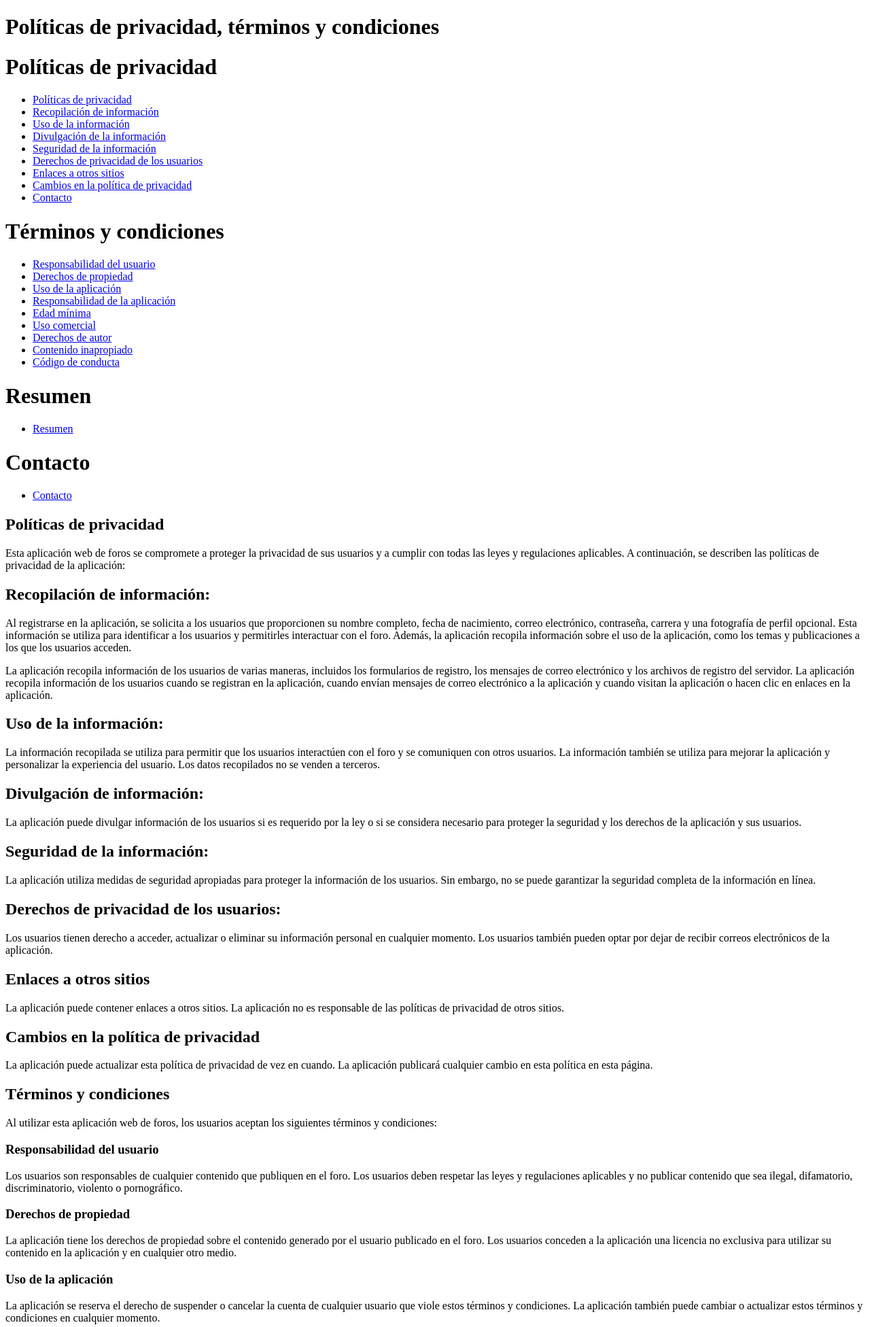
After one commit to Michinded/Proyecto-Integrador-HelpMe-S184-5, a Django app: page /policies/ in a window 1280 px wide. The commit adds this page. Shown: the top 1952 px of the page at 68% size. Run offline with Django 4.2, Linux system fonts and the light colour scheme.

Commit message:
Creación de las políticas
Se creo la vista para las políticas, términos y condiciones de la aplicación.

```diff
--- a/blogs/templates/inicio.html
+++ b/blogs/templates/inicio.html
@@ -25,6 +25,7 @@
         <p>PROYECTO INTEGRADOR: "HELP ME"</p>
         <!--  Derechos de autor y año actual  -->
         <p>&copy; {{ year }} - Todos los derechos reservados</p>
+        <h3><a href="{% url 'policies' %}">Términos, condiciones y Política de privacidad</a></h3>
     </footer>
 </body>
 </html>
--- /dev/null
+++ b/blogs/templates/policies.html
@@ -0,0 +1,154 @@
+{% extends 'template-inicio.html' %}
+
+{% block title %} Políticas y condiciones {% endblock %}
+
+{% block content %}
+
+<h1>Políticas de privacidad, términos y condiciones</h1>
+
+<h1>Políticas de privacidad</h1>
+    <ul>
+        <li><a href="#policies">Políticas de privacidad</a></li>
+        <li><a href="#recopilacion">Recopilación de información</a></li>
+        <li><a href="#uso">Uso de la información</a></li>
+        <li><a href="#divulgacion">Divulgación de la información</a></li>
+        <li><a href="#seguridad">Seguridad de la información</a></li>
+        <li><a href="#derechos">Derechos de privacidad de los usuarios</a></li>
+        <li><a href="#enlaces">Enlaces a otros sitios</a></li>
+        <li><a href="#cambios">Cambios en la política de privacidad</a></li>
+        <li><a href="#contacto">Contacto</a></li>
+    </ul>
+
+<h1>Términos y condiciones</h1>
+    <ul>
+        <li><a href="#responsabilidad">Responsabilidad del usuario</a></li>
+        <li><a href="#derechos-propiedad">Derechos de propiedad</a></li>
+        <li><a href="#uso-aplicacion">Uso de la aplicación</a></li>
+        <li><a href="#responsabilidad">Responsabilidad de la aplicación</a></li>
+        <li><a href="#edad-minima">Edad mínima</a></li>
+        <li><a href="#uso-comercial">Uso comercial</a></li>
+        <li><a href="#derechos-autor">Derechos de autor</a></li>
+        <li><a href="#contenido-inapropiado">Contenido inapropiado</a></li>
+        <li><a href="#codigo-conducta">Código de conducta</a></li>
+    </ul>
+
+<h1>Resumen</h1>
+<ul>
+    <li><a href="#resumen">Resumen</a></li>
+</ul>
+
+<h1>Contacto</h1>
+<ul>
+    <li><a href="#contacto">Contacto</a></li>
+</ul>
+
+<section id="policies">
+        <h1>Políticas de privacidad</h1>
+	<p>Esta aplicación web de foros se compromete a proteger la privacidad de sus usuarios y a cumplir con todas las leyes y regulaciones aplicables. A continuación, se describen las políticas de privacidad de la aplicación:</p>
+
+    <section id="Recopilacion">
+        <h2>Recopilación de información:</h2>
+        <p>Al registrarse en la aplicación, se solicita a los usuarios que proporcionen su nombre completo, fecha de nacimiento, correo electrónico, contraseña, carrera y una fotografía de perfil opcional. Esta información se utiliza para identificar a los usuarios y permitirles interactuar con el foro. Además, la aplicación recopila información sobre el uso de la aplicación, como los temas y publicaciones a los que los usuarios acceden.</p>
+        <p>La aplicación recopila información de los usuarios de varias maneras, incluidos los formularios de registro, los mensajes de correo electrónico y los archivos de registro del servidor. La aplicación recopila información de los usuarios cuando se registran en la aplicación, cuando envían mensajes de correo electrónico a la aplicación y cuando visitan la aplicación o hacen clic en enlaces en la aplicación.</p>
+    </section>
+
+    <section id="uso">
+        <h2>Uso de la información:</h2>
+        <p>La información recopilada se utiliza para permitir que los usuarios interactúen con el foro y se comuniquen con otros usuarios. La información también se utiliza para mejorar la aplicación y personalizar la experiencia del usuario. Los datos recopilados no se venden a terceros.</p>
+    </section>
+
+    <section id="divulgacion">
+        <h2>Divulgación de información:</h2>
+	    <p>La aplicación puede divulgar información de los usuarios si es requerido por la ley o si se considera necesario para proteger la seguridad y los derechos de la aplicación y sus usuarios.</p>
+    </section>
+
+    <section id="seguridad">
+        <h2>Seguridad de la información:</h2>
+	    <p>La aplicación utiliza medidas de seguridad apropiadas para proteger la información de los usuarios. Sin embargo, no se puede garantizar la seguridad completa de la información en línea.</p>
+    </section>
+
+    <section id="derechos">
+	<h2>Derechos de privacidad de los usuarios:</h2>
+	<p>Los usuarios tienen derecho a acceder, actualizar o eliminar su información personal en cualquier momento. Los usuarios también pueden optar por dejar de recibir correos electrónicos de la aplicación.</p>
+    </section>
+
+    <section id="enlaces">
+        <h2>Enlaces a otros sitios</h2>
+        <p>La aplicación puede contener enlaces a otros sitios. La aplicación no es responsable de las políticas de privacidad de otros sitios.</p>
+    </section>
+
+    <section id="cambios">
+        <h2>Cambios en la política de privacidad</h2>
+        <p>La aplicación puede actualizar esta política de privacidad de vez en cuando. La aplicación publicará cualquier cambio en esta política en esta página.</p>
+    </section>
+
+</section>
+
+<section id="terminos">
+    <h1>Términos y condiciones</h1>
+    <p>Al utilizar esta aplicación web de foros, los usuarios aceptan los siguientes términos y condiciones:</p>
+
+    <section id="responsabilidad">
+        <h1>Responsabilidad del usuario</h1>
+        <p>Los usuarios son responsables de cualquier contenido que publiquen en el foro. Los usuarios deben respetar las leyes y regulaciones aplicables y no publicar contenido que sea ilegal, difamatorio, discriminatorio, violento o pornográfico.</p>
+    </section>
+
+    <section id="derechos-propiedad">
+        <h1>Derechos de propiedad</h1>
+        <p>La aplicación tiene los derechos de propiedad sobre el contenido generado por el usuario publicado en el foro. Los usuarios conceden a la aplicación una licencia no exclusiva para utilizar su contenido en la aplicación y en cualquier otro medio.</p>
+    </section>
+
+    <section id="uso-aplicacion">
+        <h1>Uso de la aplicación</h1>
+        <p>La aplicación se reserva el derecho de suspender o cancelar la cuenta de cualquier usuario que viole estos términos y condiciones. La aplicación también puede cambiar o actualizar estos términos y condiciones en cualquier momento.</p>
+    </section>
+
+    <section id="responsabilidad">
+        <h1>Responsabilidad de la aplicación</h1>
+        <p>La aplicación no es responsable de cualquier daño o perjuicio causado por el uso de la aplicación. La aplicación tampoco es responsable de cualquier contenido publicado por los usuarios en el foro.</p>
+    </section>
+
+    <section id="edad-minima">
+        <h1>Edad mínima</h1>
+        <p>Los usuarios deben tener al menos 16 años de edad para utilizar la aplicación.</p>
+    </section>
+
+    <section id="uso-comercial">
+        <h1>Uso comercial</h1>
+        <p>Está prohibido utilizar la aplicación con fines comerciales, incluyendo publicar anuncios o promociones. Cualquier usuario que infrinja esta política puede ser suspendido o inhabilitado.</p>
+    </section>
+
+    <section id="derechos-autor">
+        <h1>Derechos de autor</h1>
+        <p>Los usuarios no pueden publicar contenido que infrinja los derechos de autor de otros. Si se reciben denuncias de infracción de derechos de autor, se eliminará el contenido y se puede suspender o inhabilitar la cuenta del usuario infractor.</p>
+    </section>
+
+    <section id="contenido-inapropiado">
+        <h1>Contenido inapropiado</h1>
+        <p>Los usuarios no pueden publicar contenido que sea discriminatorio, racista, sexista, socioeconómico, de contenido sensible como información personal o privada que no sea parte de lo que pide la aplicación, y contenido sexual o pornográfico, o contenido que incite a actos ilegales o mencione el uso de estupefacientes. Si se detecta contenido inapropiado, se eliminará y se puede suspender o inhabilitar la cuenta del usuario infractor.</p>
+    </section>
+
+    <section id="codigo-conducta">
+        <h1>Código de conducta</h1>
+        <p>La aplicación promueve un ambiente seguro y respetuoso para todos los usuarios. Los usuarios deben tratar a otros usuarios con respeto y no tolerar la discriminación o el acoso en el foro. La aplicación se reserva el derecho de suspender o inhabilitar la cuenta de cualquier usuario que infrinja el código de conducta.</p>
+    </section>
+
+</section>
+
+<section id="resumen">
+    <h1>Resumen</h1>
+    <p>
+        En general, al utilizar esta aplicación web de foros, los usuarios aceptan cumplir con las políticas de privacidad y los términos y condiciones establecidos. Si los usuarios tienen preguntas o inquietudes sobre estas políticas, deben comunicarse con la aplicación.
+    </p>
+    <p>
+        Es importante que los usuarios entiendan que el incumplimiento de cualquiera de estas políticas puede resultar en la suspensión o inhabilitación de la cuenta. Al utilizar esta aplicación web de foros, los usuarios aceptan cumplir con todas las políticas y términos y condiciones establecidos. Si los usuarios tienen alguna pregunta o inquietud sobre estas políticas, deben comunicarse con la el equipo de desarrollo de la aplicación.
+    </p>
+</section>
+
+<section id="contacto">
+    <h2>Contacto</h2>
+    <p>Si tiene alguna pregunta o inquietud sobre estas políticas y términos y condiciones, puede comunicarse con la aplicación web del foro a través del formulario de contacto disponible en la página de inicio.</p>
+</section>
+
+
+{% endblock %}
--- a/blogs/views.py
+++ b/blogs/views.py
@@ -18,3 +18,7 @@ def inicio(request):
 def foro(request):
     year = datetime.now().year
     return render(request, 'foro.html', {'year': year})
+
+def policies(request):
+    year = datetime.now().year
+    return render(request, 'policies.html', {'year': year})
--- a/helpme/urls.py
+++ b/helpme/urls.py
@@ -22,5 +22,6 @@ urlpatterns = [
     path('signup/', views.register_user, name='signup'),
     path('login/', views.login_user, name='login'),
     path('', views.inicio, name='inicio'),
-    path('foro/', views.foro, name='foro')
+    path('foro/', views.foro, name='foro'),
+    path('policies/', views.policies, name='policies'),
 ]
```
